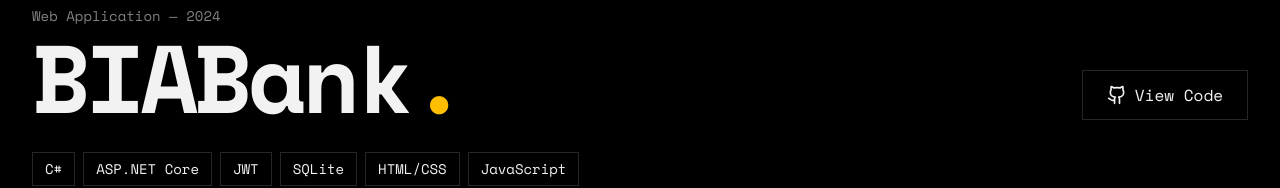
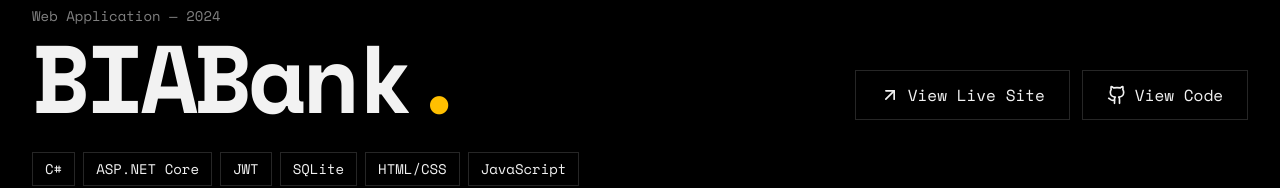
Before and after one commit to xuanhoang24/XuanHoangPage, a Next.js app: page /projects/biabank in a window 1280 px wide. Shown: the part 174-362 px from the top of the page. Built offline with nearby package versions, Linux system fonts and the light colour scheme.

Commit message:
Update Page url

```diff
--- a/app/projects/[id]/page.tsx
+++ b/app/projects/[id]/page.tsx
@@ -11,6 +11,7 @@ const projectsData: Record<string, {
   year: string;
   tech: string[];
   available: boolean;
+  liveUrl?: string;
   overview?: string;
   features?: { title: string; description: string }[];
   architecture?: string[];
@@ -27,6 +28,7 @@ const projectsData: Record<string, {
     year: "2024",
     tech: ["C#", "ASP.NET Core", "JWT", "SQLite", "HTML/CSS", "JavaScript"],
     available: true,
+    liveUrl: "https://biabanking.site/",
     overview: "BIABank is a banking system simulator developed with ASP.NET Core 9.0 that exposes REST APIs for account, transaction, and KYC workflows. It uses JWT-based authentication, enforces role-based authorization at the controller level, persists data with EF Core and SQLite, publishes transaction events to connected clients via SignalR, and runs in Docker containers behind an Nginx reverse proxy.",
     screenshots: [
       { label: "Dashboard", placeholder: "Main dashboard view showing account overview and recent transactions", image: "/projects/biabank/dashboard.png" },
@@ -240,6 +242,18 @@ export default async function ProjectDetail({ params }: { params: Promise<{ id:
               </h1>
             </div>
 
+            <div className="flex flex-wrap gap-3">
+              {project.liveUrl && (
+                <a
+                  href={project.liveUrl}
+                  target="_blank"
+                  rel="noopener noreferrer"
+                  className="inline-flex items-center gap-2 px-6 py-3 border border-border hover:border-accent hover:bg-accent hover:text-accent-foreground transition-all font-mono"
+                >
+                  <ArrowUpRight className="w-5 h-5" />
+                  View Live Site
+                </a>
+              )}
               {project.github && (
                 <a
                   href={project.github}
@@ -251,6 +265,7 @@ export default async function ProjectDetail({ params }: { params: Promise<{ id:
                   View Code
                 </a>
               )}
+            </div>
           </div>
 
           <div className="flex flex-wrap gap-2 mt-8">
```
Lines whose indentation alone changed are shown as unchanged.
